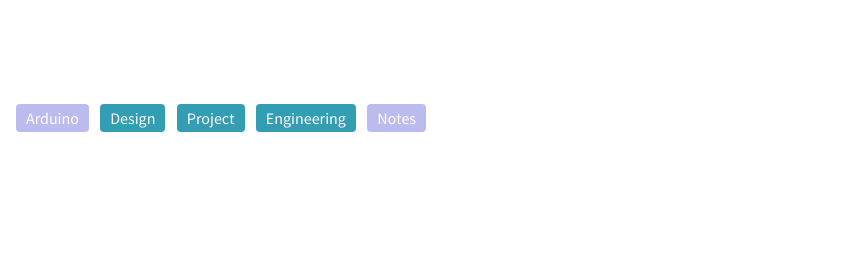
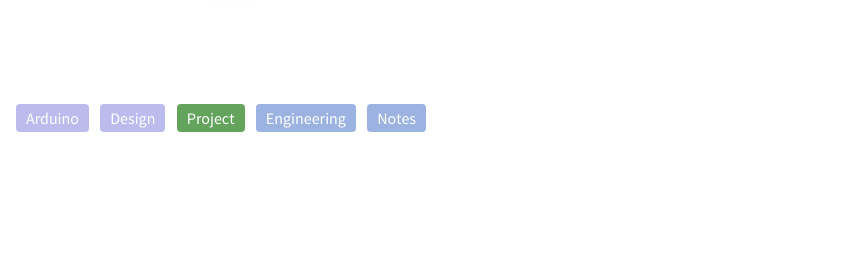
Before and after one commit to wantingw/wantingw.github.io, a plain HTML site: page tags/index.html in a window 1280 px wide. Shown: the part 196-458 px from the top of the page, 419-1280 px from the left. Drawn offline with nearby package versions, Linux system fonts and the light colour scheme; some packages are replaced by stand-ins of ours; a script that the page names is missing.

Commit message:
Site updated: 2022-10-08 17:13:42

```diff
--- a/tags/index.html
+++ b/tags/index.html
@@ -188,13 +188,13 @@
 
       <a class="tag0" data-name="tag-Arduino">Arduino</a>
 
-      <a class="tag2" data-name="tag-Design">Design</a>
+      <a class="tag0" data-name="tag-Design">Design</a>
 
-      <a class="tag2" data-name="tag-Project">Project</a>
+      <a class="tag3" data-name="tag-Project">Project</a>
 
-      <a class="tag2" data-name="tag-Engineering">Engineering</a>
+      <a class="tag1" data-name="tag-Engineering">Engineering</a>
 
-      <a class="tag0" data-name="tag-Notes">Notes</a>
+      <a class="tag1" data-name="tag-Notes">Notes</a>
 
   </div>
 
```
Also changed, not shown: 2022/08/31/Signals-Systems/index.html (+2 -3 lines), index.html (+1 -2 lines), css/images/alipay.jpg.
